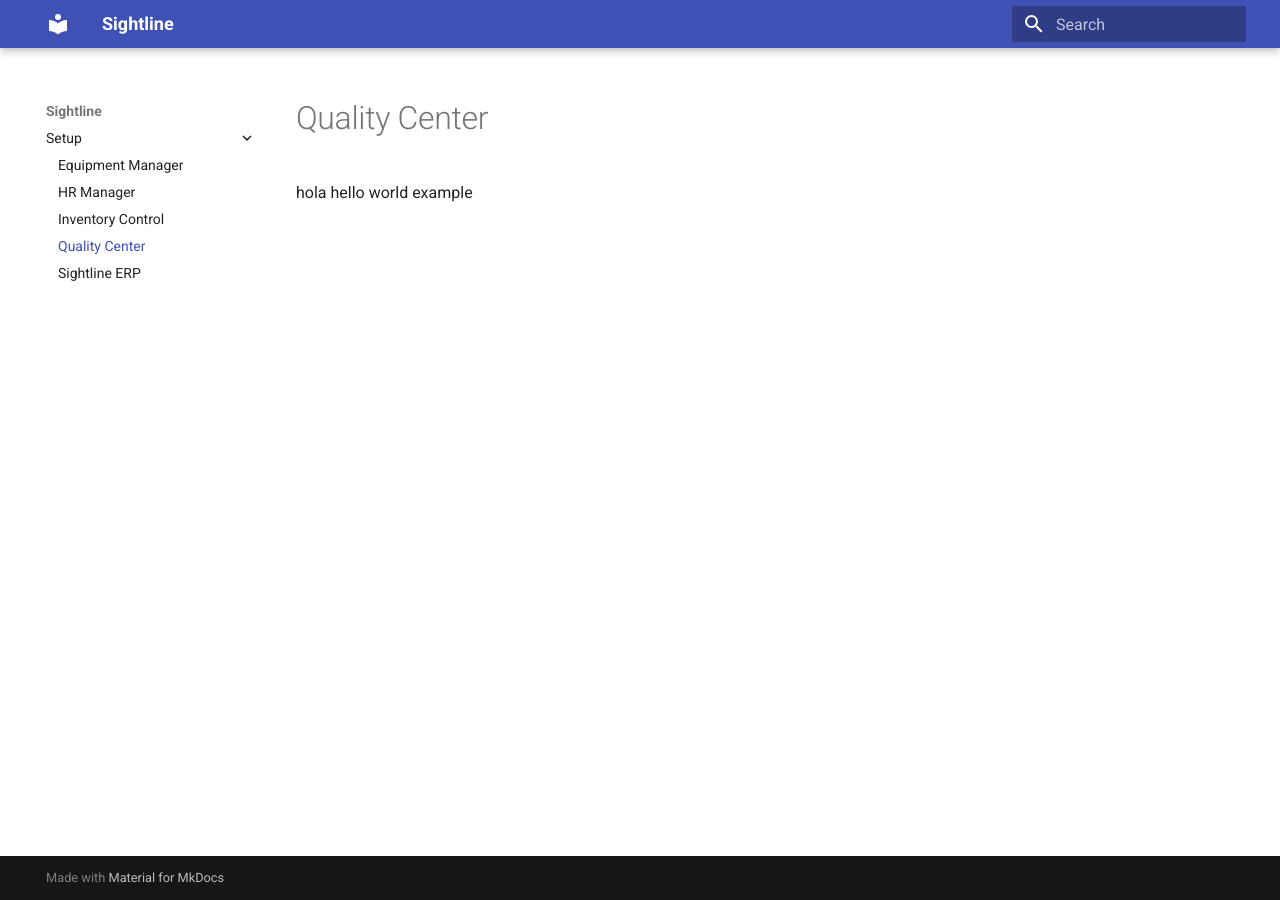
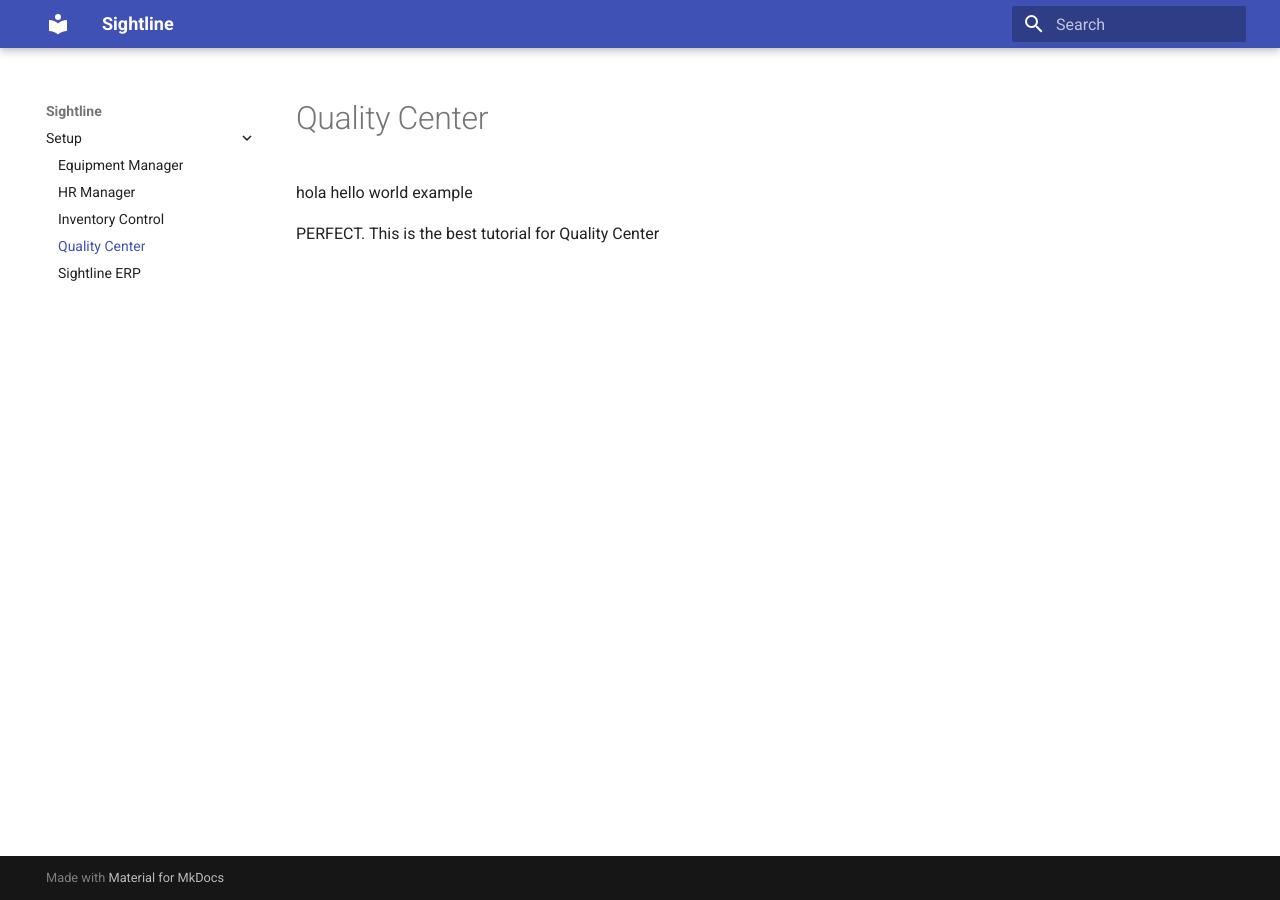
Before and after one commit to LZTek-io/LTek-io, an MkDocs documentation site: the page built from docs/Setup/Quality Center.md, in a window 1280 px wide. Built offline with MkDocs 1.6.1 and Material for MkDocs 9.7.7, drawn with Linux system fonts in a browser that asks for light colours.

Commit message:
jose continues testing

```diff
--- a/docs/Setup/Quality Center.md
+++ b/docs/Setup/Quality Center.md
@@ -1,2 +1,5 @@
 hola
 hello world example
+
+
+PERFECT. This is the best tutorial for Quality Center
```
